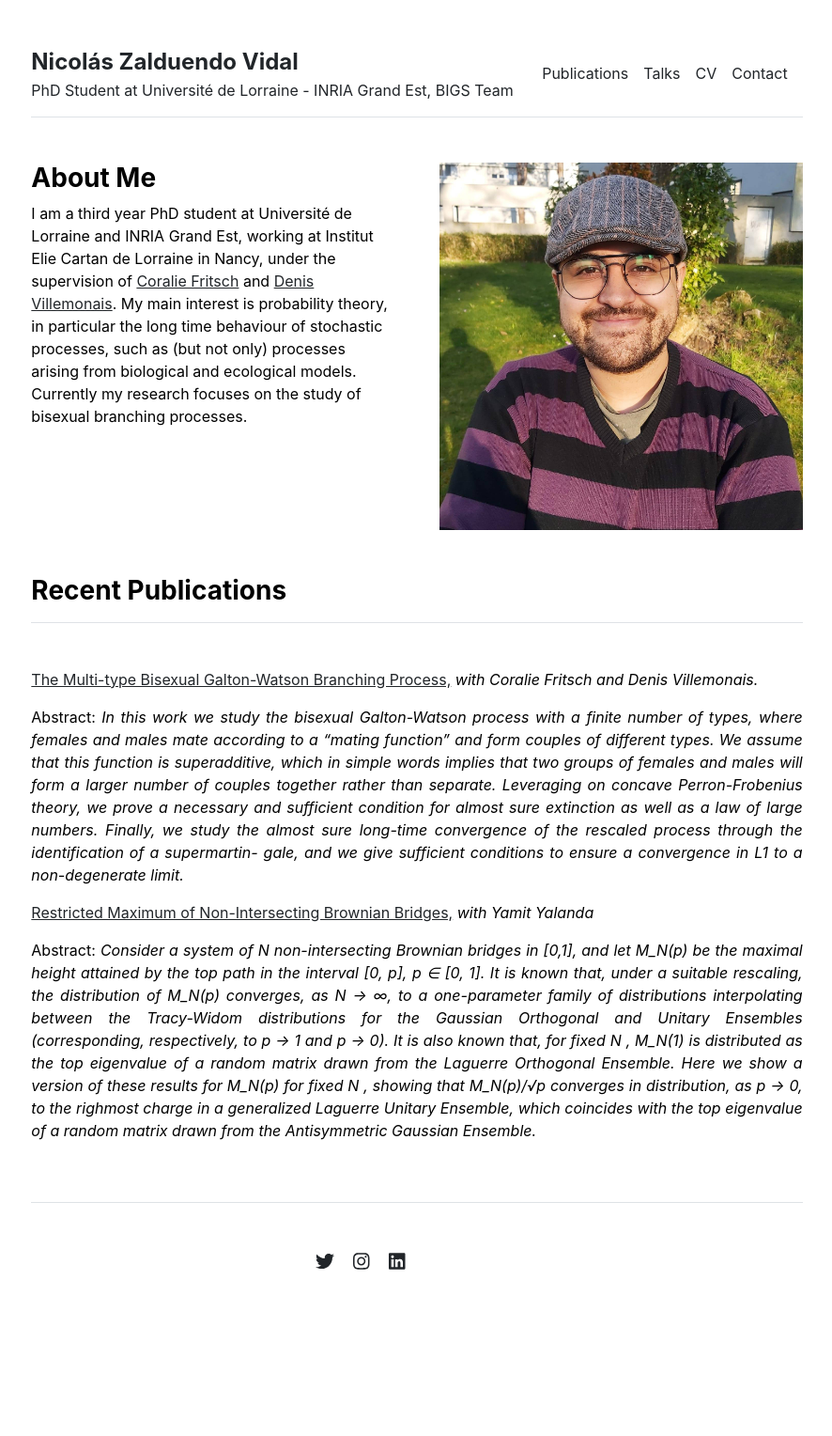
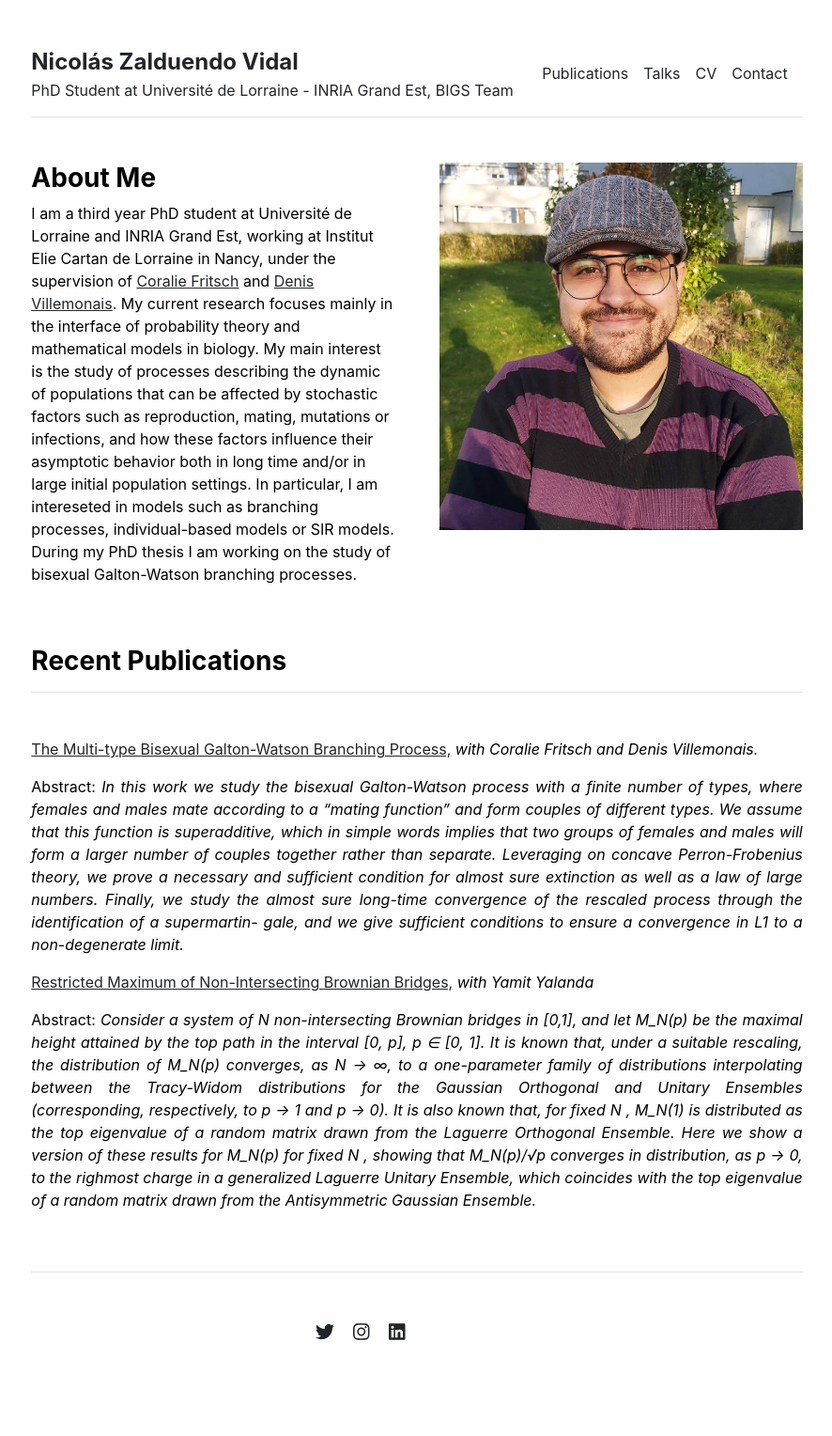
Before and after one commit to nzalduendo/nzalduendo.github.io, a Jekyll site: the page built from index.md, in a window 1280 px wide. Shown: the whole page at 94% size, without its empty margins (196-1082 px from the left). Built offline with Jekyll 4.4.1, drawn with Linux system fonts in a browser that asks for light colours; before the commit the page ends 1454 px from its top, so only the background shows below that.

Commit message:
Update index.md

```diff
--- a/index.md
+++ b/index.md
@@ -3,4 +3,4 @@ layout: home
 title: "Home"
 ---
 
-I am a third year PhD student at Université de Lorraine and INRIA Grand Est, working at Institut Elie Cartan de Lorraine in Nancy, under the supervision of <a href='http://coralie-fritsch.perso.math.cnrs.fr'>Coralie Fritsch</a> and <a href='http://www.normalesup.org/~villemonais/'>Denis Villemonais</a>. My main interest is probability theory, in particular the long time behaviour of stochastic processes, such as (but not only) processes arising from biological and ecological models. Currently my research focuses on the study of bisexual branching processes.
+I am a third year PhD student at Université de Lorraine and INRIA Grand Est, working at Institut Elie Cartan de Lorraine in Nancy, under the supervision of <a href='http://coralie-fritsch.perso.math.cnrs.fr'>Coralie Fritsch</a> and <a href='http://www.normalesup.org/~villemonais/'>Denis Villemonais</a>. My current research focuses mainly in the interface of probability theory and mathematical models in biology. My main interest is the study of processes describing the dynamic of populations that can be affected by stochastic factors such as reproduction, mating, mutations or infections, and how these factors influence their asymptotic behavior both in long time and/or in large initial population settings. In particular, I am intereseted in models such as branching processes, individual-based models or SIR models. During my PhD thesis I am working on the study of bisexual Galton-Watson branching processes.
```
